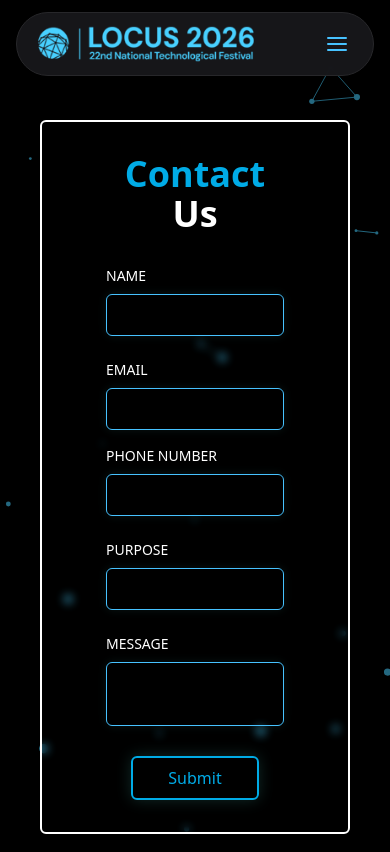
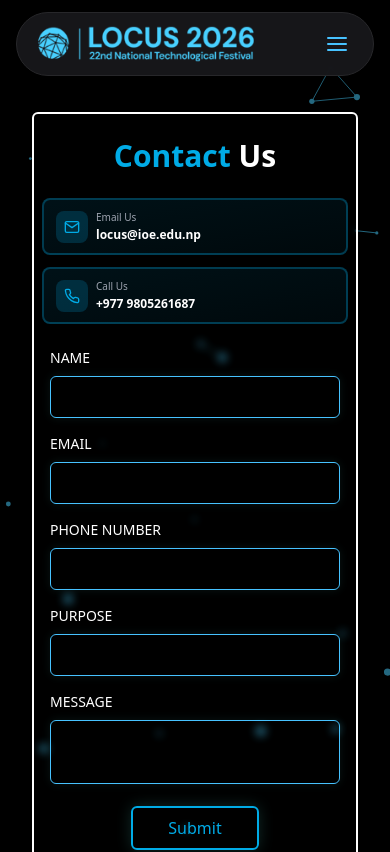
Before and after one commit to locus-ioe/locus-website-2025, a React (Vite) app in the folder Locus-2025-web/: page /contact-us in a window 390 px wide. Shown: the top 852 px of the page. Built offline with nearby package versions, Linux system fonts and the light colour scheme; the HTML template or start-up script is replaced by a standard one.

Commit message:
Added email and phone no in contact us form

```diff
--- a/Locus-2025-web/src/pages/Contact.jsx
+++ b/Locus-2025-web/src/pages/Contact.jsx
@@ -1,4 +1,5 @@
 import React, { useState, useRef, useEffect } from "react";
+import { FiMail, FiPhone } from "react-icons/fi";
 
 export default function Contact() {
   const [formData, setFormData] = useState({
@@ -48,16 +49,45 @@ export default function Contact() {
   };
 
   return (
-    <div className="w-full max-w-2xl mx-auto p-6">
-      <div className="border-white border-2 px-16 py-8 rounded-md shadow-md bg-black/10 backdrop-blur-sm">
-        <div className="text-center mb-8">
-          <h1 className="text-4xl md:text-5xl font-bold mb-2">
+    <div className="w-full max-w-2xl mx-auto p-4 sm:p-6">
+      <div className="border-white border-2 px-4 sm:px-8 md:px-12 lg:px-16 py-6 md:py-8 rounded-md shadow-md bg-black/10 backdrop-blur-sm">
+        <div className="text-center mb-6 md:mb-8">
+          <h1 className="text-3xl sm:text-4xl md:text-5xl font-bold mb-2">
             <span className="text-[#00abe6]">Contact</span>{" "}
             <span className="text-white">Us</span>
           </h1>
         </div>
 
-        <form className="space-y-6">
+        {/* Contact Info Cards */}
+        <div className="flex flex-col sm:flex-row gap-3 sm:gap-4 mb-6 md:mb-8 justify-center -mx-2 sm:mx-0">
+          <a
+            href="mailto:locus@ioe.edu.np"
+            className="flex items-center gap-2 sm:gap-3 px-3 sm:px-4 md:px-5 py-2.5 sm:py-3 bg-gradient-to-br from-[#00abe6]/10 to-[#00abe6]/5 border-2 border-[#00abe6]/30 rounded-lg hover:border-[#00abe6] hover:shadow-[0_0_15px_rgba(0,171,230,0.3)] transition-all duration-300 text-white no-underline flex-1 sm:flex-initial"
+          >
+            <div className="flex items-center justify-center w-8 h-8 sm:w-10 sm:h-10 bg-[#00abe6]/20 rounded-lg flex-shrink-0">
+              <FiMail className="text-[#00abe6] text-base sm:text-xl" />
+            </div>
+            <div className="text-left min-w-0 flex-1">
+              <p className="text-[10px] sm:text-xs text-gray-400 mb-0.5">Email Us</p>
+              <p className="text-xs sm:text-sm font-semibold truncate">locus@ioe.edu.np</p>
+            </div>
+          </a>
+
+          <a
+            href="tel:+9779805261687"
+            className="flex items-center gap-2 sm:gap-3 px-3 sm:px-4 md:px-5 py-2.5 sm:py-3 bg-gradient-to-br from-[#00abe6]/10 to-[#00abe6]/5 border-2 border-[#00abe6]/30 rounded-lg hover:border-[#00abe6] hover:shadow-[0_0_15px_rgba(0,171,230,0.3)] transition-all duration-300 text-white no-underline flex-1 sm:flex-initial"
+          >
+            <div className="flex items-center justify-center w-8 h-8 sm:w-10 sm:h-10 bg-[#00abe6]/20 rounded-lg flex-shrink-0">
+              <FiPhone className="text-[#00abe6] text-base sm:text-xl" />
+            </div>
+            <div className="text-left min-w-0 flex-1">
+              <p className="text-[10px] sm:text-xs text-gray-400 mb-0.5">Call Us</p>
+              <p className="text-xs sm:text-sm font-semibold">+977 9805261687</p>
+            </div>
+          </a>
+        </div>
+
+        <form className="space-y-4 sm:space-y-6">
           <div className="space-y-2">
             <label
               htmlFor="name"
```
Also changed, not shown: Locus-2025-web/src/components/ContactForm.css (+95 -1 lines).
